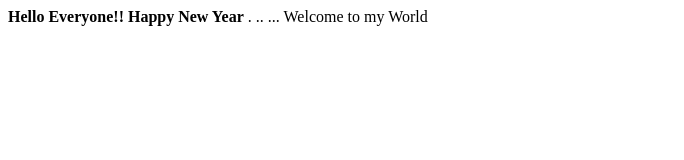
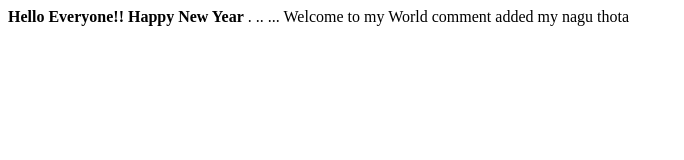
Before and after one commit to nagu-thota/myweb, a plain HTML site: page index.html in a window 1280 px wide. Shown: the whole page, without its empty margins (0-684 px from the left). Drawn offline with Linux system fonts and the light colour scheme.

Commit message:
nagu thota changes
nagu thota changes

```diff
--- a/index.html
+++ b/index.html
@@ -4,4 +4,5 @@
   ..
   ...
   Welcome to my World
+  comment added my nagu thota
 </html>
```
